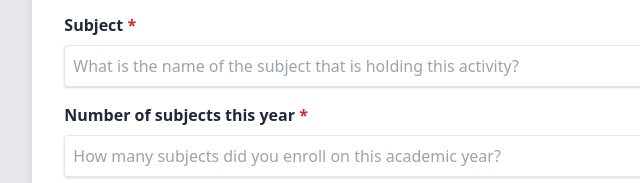
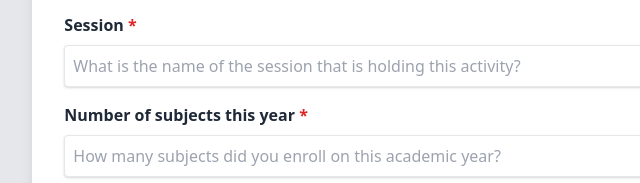
Before and after one commit to pafmon/flockjs, a website: page assets/signup.html in a window 1280 px wide. Shown: the part 381-564 px from the top of the page, 181-821 px from the left. Drawn offline with nearby package versions, Linux system fonts and the light colour scheme.

Commit message:
Change Subjet to Session in signup html

```diff
--- a/assets/signup.html
+++ b/assets/signup.html
@@ -82,13 +82,13 @@
 
             <div class="mb-4">
               <label class="font-bold text-gray-800 block mb-2"
-                >Subject <span class="text-red-600">*</span></label
+                >Session <span class="text-red-600">*</span></label
               >
               <input
                 type="text"
                 v-model="details.subject"
                 class="block appearance-none w-full bg-white border border-gray-200 hover:border-grey px-2 py-2 rounded shadow"
-                placeholder="What is the name of the subject that is holding this activity?"
+                placeholder="What is the name of the session that is holding this activity?"
               />
             </div>
 
```
